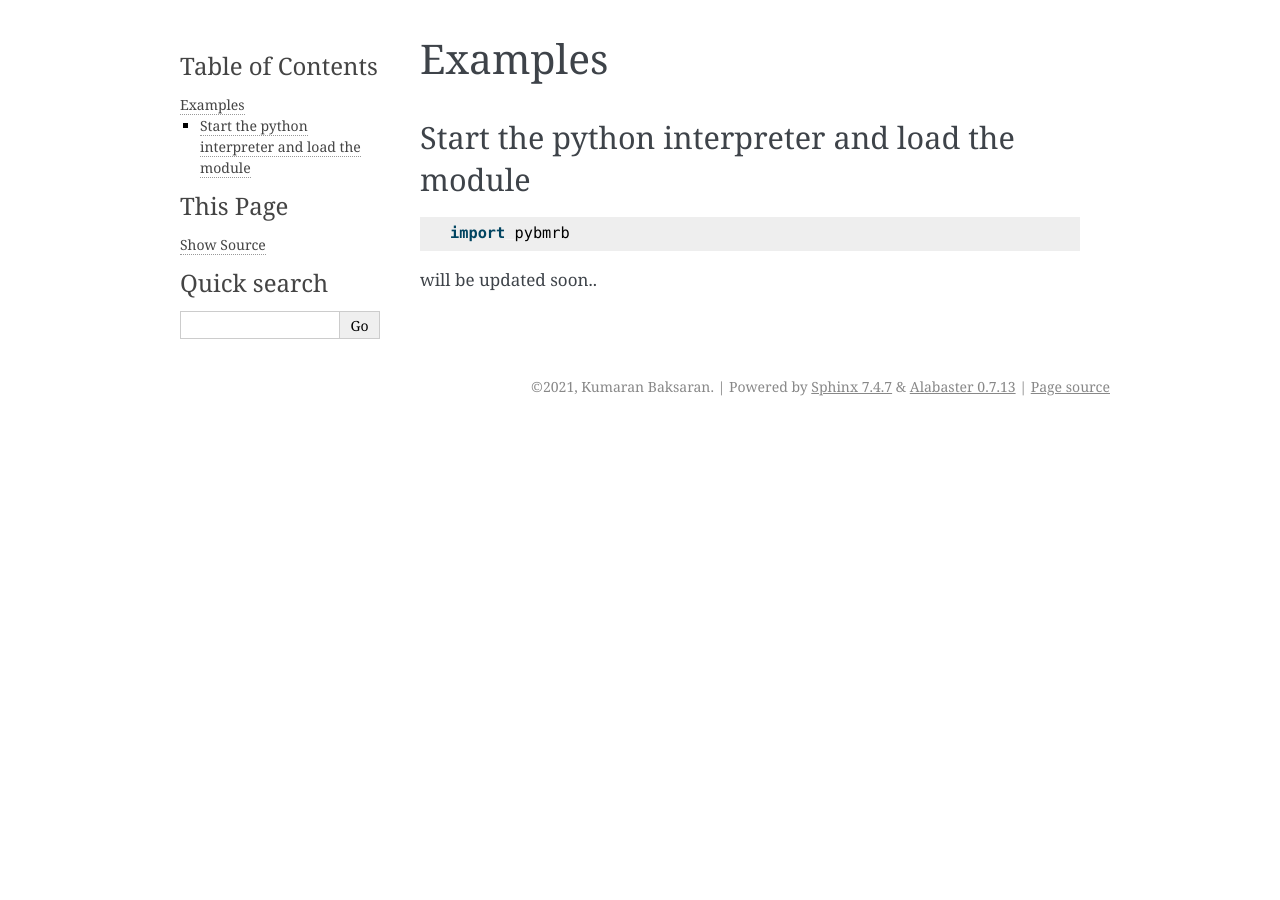
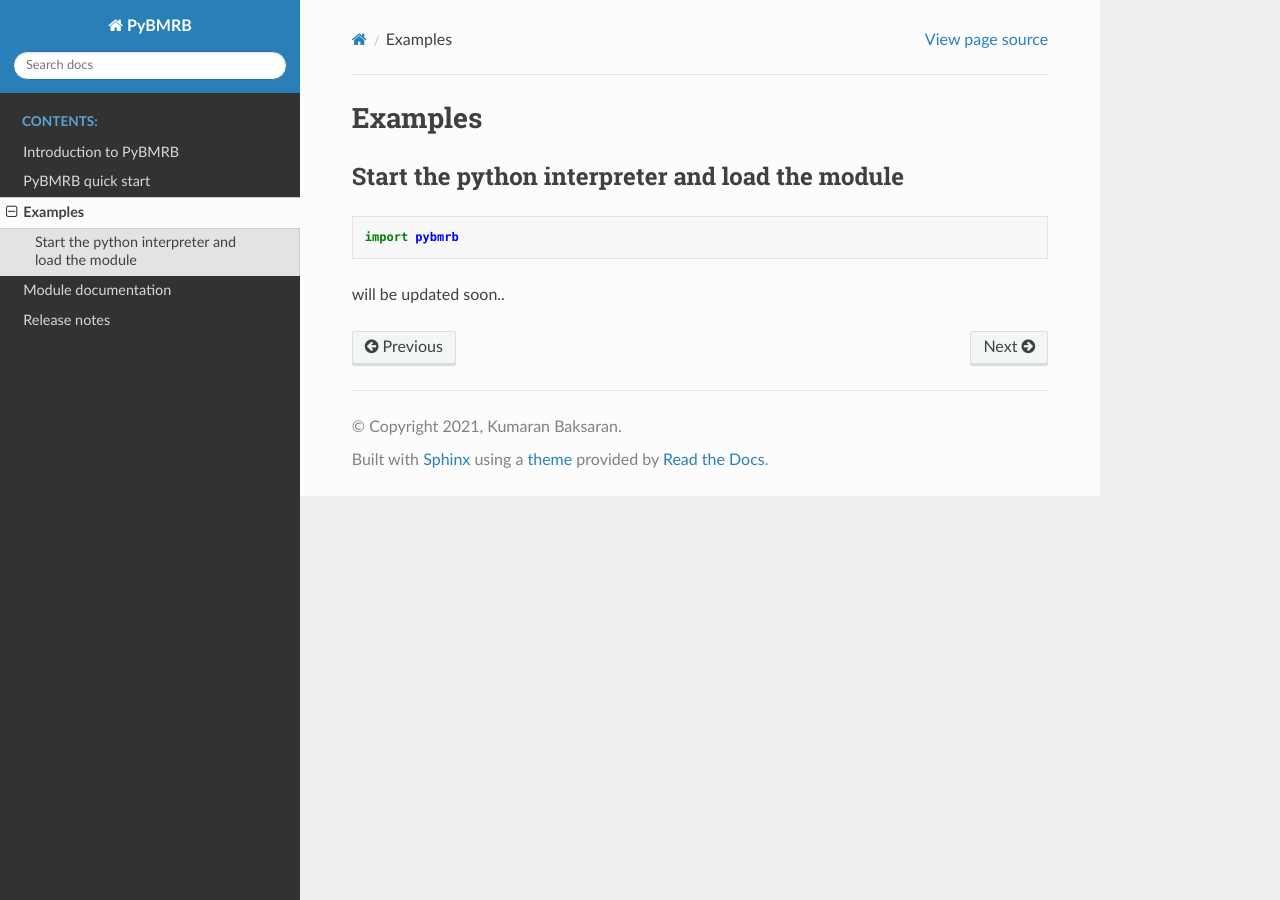
Before and after one commit to bmrb-io/PyBMRB, a Sphinx documentation site: the page built from docs/usage/example.rst, in a window 1280 px wide. Built offline with Sphinx 7.4.7 and the Read the Docs theme 2.0.0, drawn with Linux system fonts in a browser that asks for light colours.

Commit message:
documentation updated

```diff
--- a/docs/conf.py
+++ b/docs/conf.py
@@ -32,7 +32,8 @@ release = '3.0'
 # ones.
 extensions = ['sphinx.ext.autodoc',
               'sphinx.ext.intersphinx',
-              'sphinxcontrib.bibtex']
+              'sphinxcontrib.bibtex',
+              'sphinx_rtd_theme']
 
 bibtex_bibfiles = ['refs.bib']
 
@@ -51,8 +52,8 @@ exclude_patterns = ['_build', 'Thumbs.db', '.DS_Store']
 # The theme to use for HTML and HTML Help pages.  See the documentation for
 # a list of builtin themes.
 #
-html_theme = 'alabaster'
-
+#html_theme = 'alabaster'
+html_theme = 'sphinx_rtd_theme'
 # Add any paths that contain custom static files (such as style sheets) here,
 # relative to this directory. They are copied after the builtin static files,
 # so a file named "default.css" will overwrite the builtin "default.css".
--- a/docs/usage/full.rst
+++ b/docs/usage/full.rst
@@ -8,19 +8,19 @@ Spectra Class
    :members:
 
 Histogram Class
-~~~~~~~~~~~~~~~
+~~~~~~~~~~~~~~~~~
 
 .. autoclass:: pybmrb2.Histogram
    :members:
 
 ChemicalShift Class
-~~~~~~~~~~~~~~~~~~~
+~~~~~~~~~~~~~~~~~~~~~~
 
 .. autoclass:: pybmrb2.ChemicalShift
    :members:
 
 ChemicalShiftStatistics Class
-~~~~~~~~~~~~~~~~~~~
+~~~~~~~~~~~~~~~~~~~~~~~~~~~~~~~~~
 
 .. autoclass:: pybmrb2.ChemicalShiftStatistics
    :members:
```
Also changed, not shown: 1 other file.
